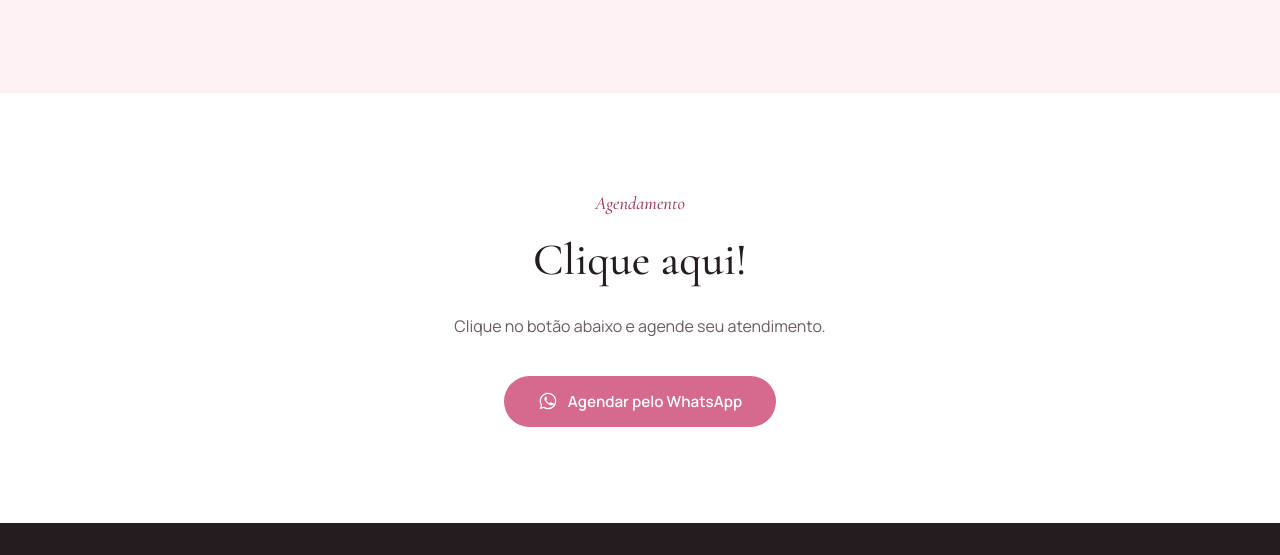
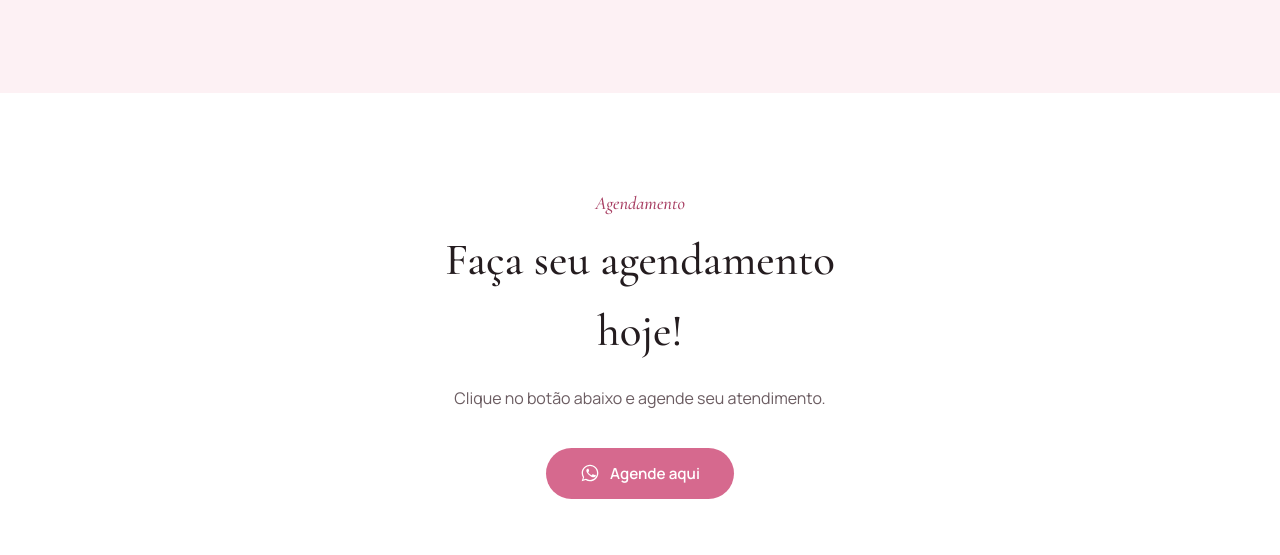
Before and after one commit to acarolinap/SC-Nail-Design-Site, a plain HTML site: page index.html in a window 1280 px wide. Shown: the part 3105-3660 px from the top of the page. Drawn offline with nearby package versions, Linux system fonts and the light colour scheme.

Commit message:
Update scheduling section text in index.html

```diff
--- a/index.html
+++ b/index.html
@@ -672,11 +672,11 @@
 <section id="agendar" class="chamada-whatsapp">
   <div class="container">
     <span class="eyebrow">Agendamento</span>
-    <h2 class="titulo-secao">Clique aqui!</h2>
+    <h2 class="titulo-secao">Faça seu agendamento hoje!</h2>
     <p>Clique no botão abaixo e agende seu atendimento.</p>
     <button class="botao botao-whatsapp" onclick="abrirWhatsapp()">
       <svg viewBox="0 0 24 24"><path d="M17.5 14.4c-.3-.1-1.7-.8-1.9-.9-.3-.1-.4-.1-.6.1-.2.3-.7.9-.8 1-.2.2-.3.2-.5.1-.3-.1-1.2-.4-2.2-1.4-.8-.7-1.4-1.6-1.5-1.9-.2-.3 0-.5.1-.6.1-.1.3-.3.4-.5.1-.2.2-.3.3-.5.1-.2 0-.4 0-.5C11 9 10.5 7.8 10.3 7.3c-.2-.5-.4-.4-.6-.4h-.5c-.2 0-.5.1-.7.3-.2.3-.9.9-.9 2.2s1 2.6 1.1 2.7c.1.2 2 3 4.8 4.3.7.3 1.2.5 1.6.6.7.2 1.3.2 1.8.1.5-.1 1.7-.7 1.9-1.3.2-.6.2-1.2.2-1.3-.1-.1-.3-.2-.5-.3zM12 2C6.5 2 2 6.5 2 12c0 1.9.5 3.7 1.5 5.3L2 22l4.8-1.5C8.4 21.5 10.1 22 12 22c5.5 0 10-4.5 10-10S17.5 2 12 2zm0 18.3c-1.7 0-3.3-.5-4.7-1.3l-.3-.2-2.9.9.9-2.8-.2-.3C4 15.2 3.6 13.6 3.6 12c0-4.6 3.8-8.4 8.4-8.4s8.4 3.8 8.4 8.4-3.8 8.3-8.4 8.3z"/></svg>
-      Agendar pelo WhatsApp
+      Agende aqui
     </button>
   </div>
 </section>
```
